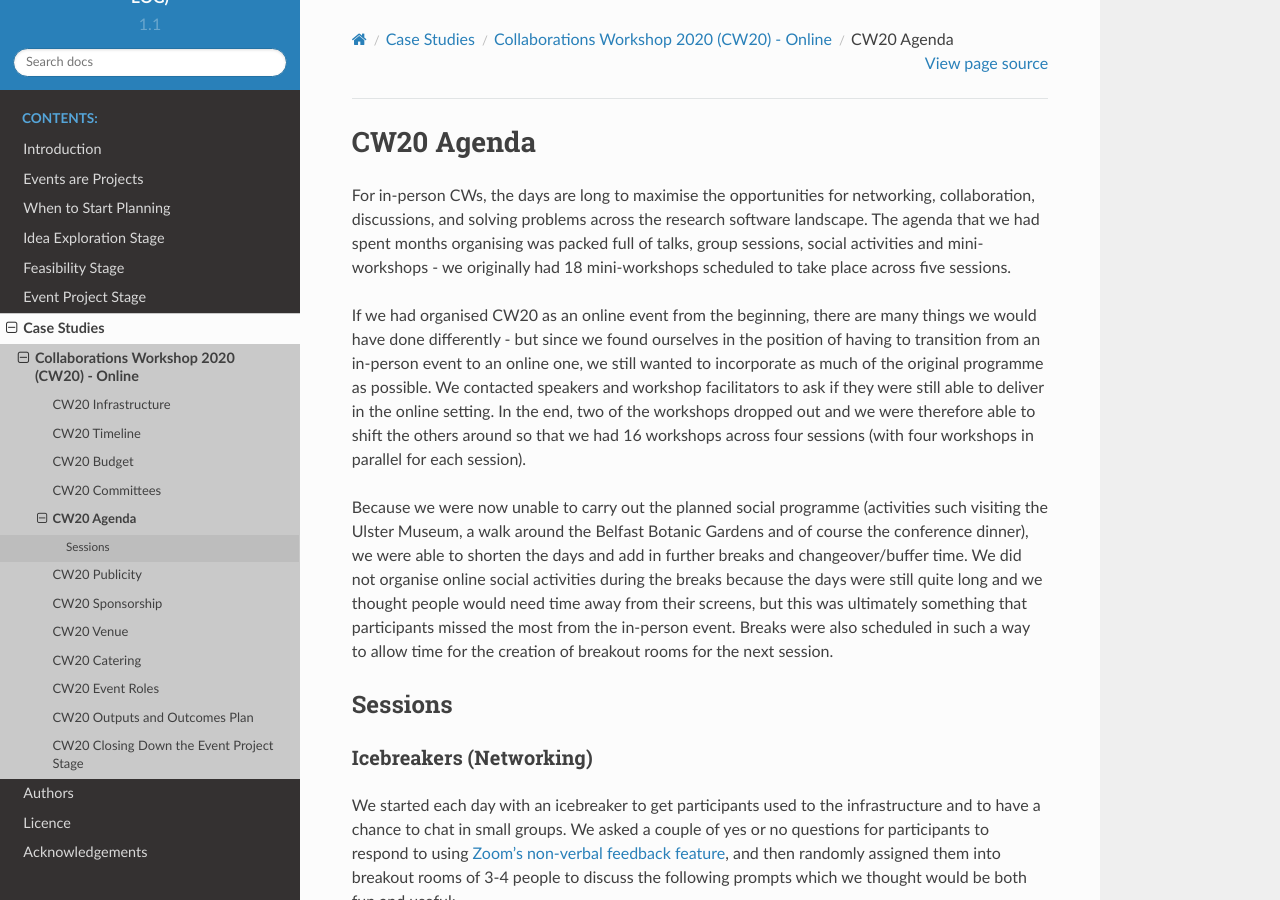
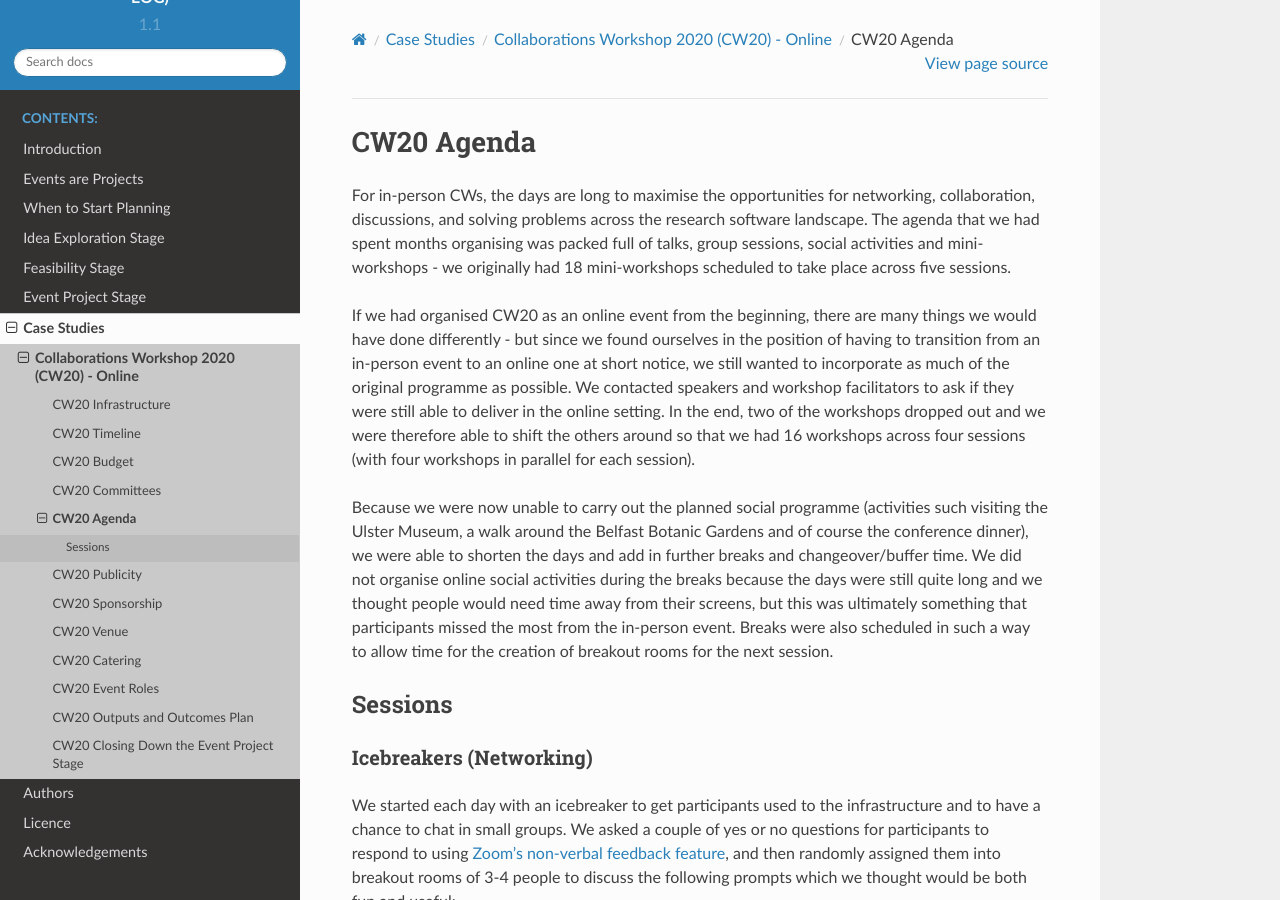
Before and after one commit to softwaresaved/event-organisation-guide, a Sphinx documentation site: the page built from docs/eog/case-studies-cw20-agenda.rst, in a window 1280 px wide and 900 px high. Built offline with Sphinx 7.4.7 and the Read the Docs theme 2.0.0, drawn with Linux system fonts in a browser that asks for light colours; pages that are not in the unit, such as notebooks, are missing from menus.

Commit message:
Update docs/eog/case-studies-cw20-agenda.rst
Co-authored-by: shoaibsufi <shoaibsufi@gmail.com>

```diff
--- a/docs/eog/case-studies-cw20-agenda.rst
+++ b/docs/eog/case-studies-cw20-agenda.rst
@@ -6,7 +6,7 @@ CW20 Agenda
 For in-person CWs, the days are long to maximise the opportunities for networking, collaboration, discussions, and solving problems across the research software landscape.
 The agenda that we had spent months organising was packed full of talks, group sessions, social activities and mini-workshops - we originally had 18 mini-workshops scheduled to take place across five sessions.
 
-If we had organised CW20 as an online event from the beginning, there are many things we would have done differently - but since we found ourselves in the position of having to transition from an in-person event to an online one, we still wanted to incorporate as much of the original programme as possible.
+If we had organised CW20 as an online event from the beginning, there are many things we would have done differently - but since we found ourselves in the position of having to transition from an in-person event to an online one at short notice, we still wanted to incorporate as much of the original programme as possible.
 We contacted speakers and workshop facilitators to ask if they were still able to deliver in the online setting.
 In the end, two of the workshops dropped out and we were therefore able to shift the others around so that we had 16 workshops across four sessions (with four workshops in parallel for each session).
 
```
